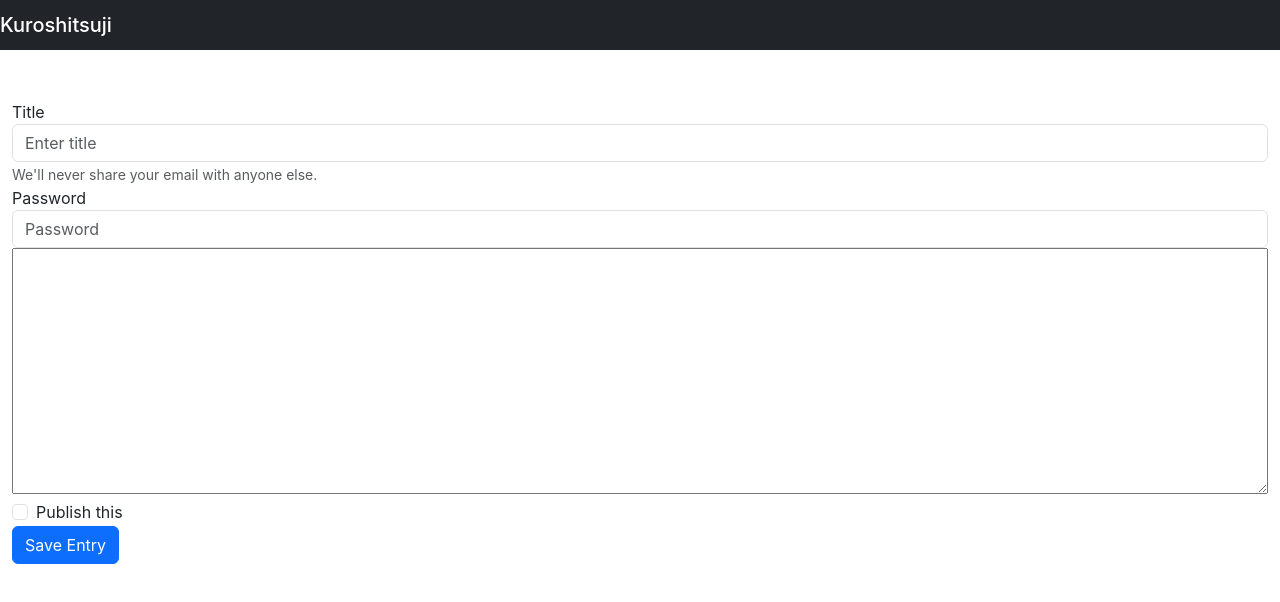
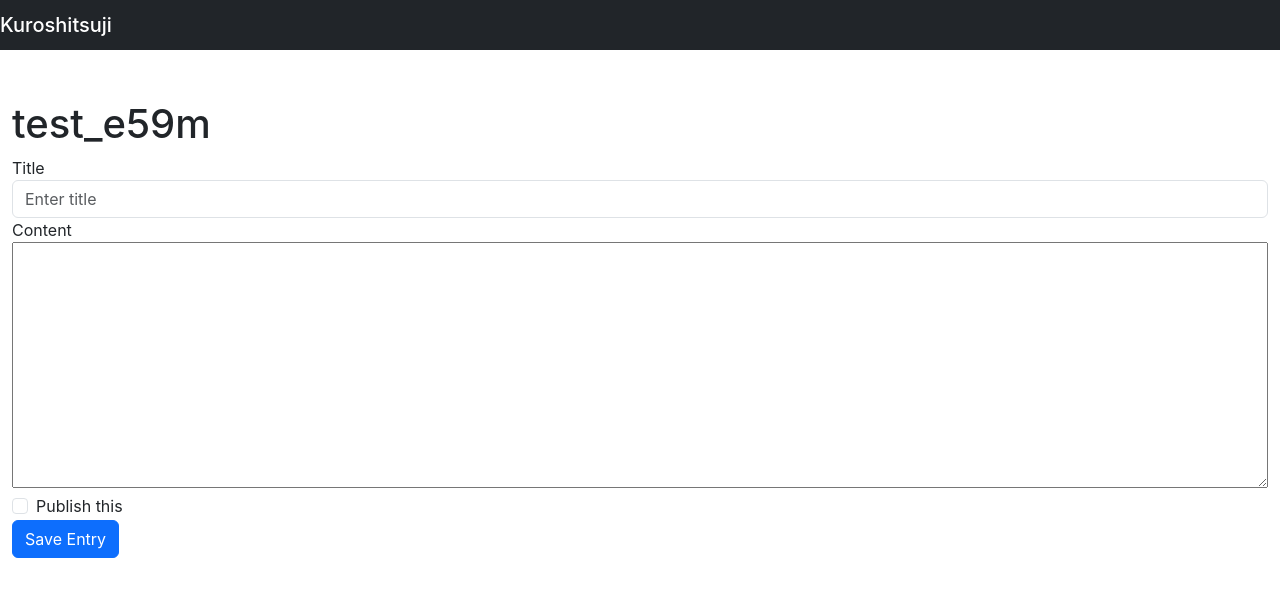
Before and after one commit to krishnamurthypranesh/kuroshitsuji, a React (Create React App) app in the folder frontend/: page /collections/1/new-entry in a window 1280 px wide. Shown: the top 602 px of the page. Built offline with nearby package versions, Linux system fonts and the light colour scheme; sample sign-in values are in the browser's storage.

Commit message:
Fix form parsing logic for creating an entry

```diff
--- a/frontend/src/CreateEntry.js
+++ b/frontend/src/CreateEntry.js
@@ -6,18 +6,62 @@ const CreateEntry = (props) => {
     const urlParams = useParams();
 
     const [collection, setCollection] = useState({});
+
+    const [entryTitle, setEntryTitle] = useState("");
     const [entryContent, setEntryContent] = useState("");
+    const [shouldPublish, setShouldPublish] = useState(false);
 
     useEffect(() => { getCollectionById() }, [])
 
     const navigate = useNavigate();
 
-    const onSaveButtonClick = () => {
-        // navigate to the concerned url
-        navigate("/collections/" + urlParams.collectionId + "/new-entry/")
+    async function handleSubmit(e) {
+        // get the content of the form
+        // getting the content of the form will have to be done based on the value of collection.template
+        // since the form is going to be rendered in the same order as the template, I can just loop through the template
+        // and get the values based on they
+        // but this does mean that I'll have to set the name of the form element to the key value from the template
+        const entry_title = e.target[0].value;
+        const entry_content = e.target[1].value;
+
+        const publish_check = e.target[2].value;
+        let publish = false;
+        if (publish_check === "on") {
+            publish = true;
         }
 
-    const onPublishButtonClick = () => {}
+        const data = {
+            collection_id: collection.collection_id,
+            content: {
+                title: entry_title,
+                content: entry_content,
+            },
+            publish: publish,
+        }
+
+        const userToken = JSON.parse(localStorage.getItem("user")).token;
+
+        const response = await fetch(
+            "http://localhost:8000/v1/journal/entries/",
+            {
+                method: "POST",
+                headers: {
+                    "Content-Type": "application/json",
+                    "Authorization": "Bearer " + userToken,
+                },
+                body: data,
+            }
+        )
+
+        const entry = await response.json();
+
+        if (!response.ok) {
+            console.log(response);
+            throw new Error(entry.detail);
+        }
+
+        navigate(`/collections/${collection.collection_id}/entries/${entry.entry_id}`);
+    }
 
     async function getCollectionById() {
         // const userToken = JSON.parse(localStorage.getItem("user")).token;
@@ -62,24 +106,30 @@ const CreateEntry = (props) => {
     }
 
     const renderForm = () => {
+        // loop through collection.template
+        // call the appropriate formIO class to build the form
+        // when building the form, set the name to the value of key
+        // once the form has been built, add the submit button to the end of the component
+        // the behavior of handleSubmit can be as it already is
         return (
-        <form>
+        <div>
+            <h1>{collection.name}</h1>
+            <form id="collectionEntry" method="post" onSubmit={handleSubmit}>
                 <div className="form-group">
-                <label for="collectionEntry">Title</label>
-                <input type="email" className="form-control" id="collectionEntry" aria-describedby="emailHelp" placeholder="Enter title"></input>
-                <small id="emailHelp" className="form-text text-muted">We'll never share your email with anyone else.</small>
+                    <label htmlFor="collectionEntry">Title</label>
+                    <input className="form-control" htmlFor="collectionEntry" placeholder="Enter title" value={entryTitle} onChange={(e) => {setEntryTitle(e.target.value)}}></input>
                 </div>
                 <div className="form-group">
-                <label for="CollectionEntry">Password</label>
-                <input type="password" className="form-control" id="CollectionEntry" placeholder="Password"></input>
+                    <label htmlFor="collectionEntry">Content</label>
                     <textarea id="entry-content" name="textarea" value={entryContent} onChange={(e) => {setEntryContent(e.target.value)}} cols={100} rows={10} style={{width: "100%"}}/>
                 </div>
                 <div className="form-group form-check">
-                <input type="checkbox" className="form-check-input" id="publish-entry-checkbox"></input>
-                <label className="form-check-label" for="publish-entry-checkbox">Publish this</label>
+                    <input type="checkbox" htmlFor="collectionEntry" className="form-check-input" id="publish-entry-checkbox"></input>
+                    <label className="form-check-label" htmlFor="publish-entry-checkbox"  value={shouldPublish} onChange={(e) => {setShouldPublish(e.target.value)}}>Publish this</label>
                 </div>
-            <button type="submit" className="btn btn-primary">Save Entry</button>
+                <button htmlFor="collectionEntry" type="submit" className="btn btn-primary">Save Entry</button>
             </form>
+        </div>
         )
     }
 
```
Lines whose indentation alone changed are shown as unchanged.
